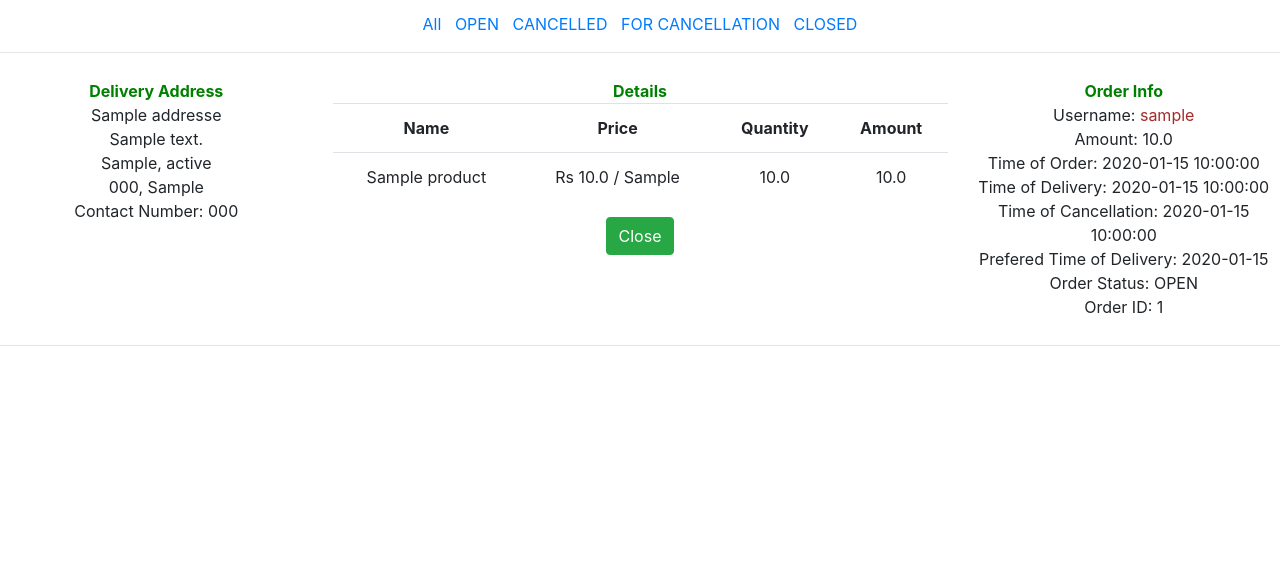
After one commit to blackparis/final, a Flask app: page /admin/orders in a window 1280 px wide. The commit adds this page. Shown: the part 165-751 px from the top of the page. Run offline with Flask 2, Linux system fonts and the light colour scheme; the visitor is signed in with stand-in values (Sample User, id 1); tables that the repository leaves empty hold one stand-in row (values such as "Sample post"); some libraries are stand-ins or nearby versions.

```diff
--- a/application.py
+++ b/application.py
@@ -489,6 +489,65 @@ def newproducts():
             return jsonify({"success": True})
 
     return jsonify({"success": False})
+
+
+def get_admin_orders():
+    allorders = []
+    orders = Order.query.order_by(Order.order_time.desc()).all()
+    for order in orders:
+        products = []
+        transactions = order.transactions
+        for t in transactions:
+            p = Product.query.get(t.product_id)
+            tr = {"name": p.name, "price": p.price, "unit": p.unit, "qty": t.qty, "amount": t.amount}
+            products.append(tr)
+        address = Address.query.get(order.addressID)
+        o = {"order": order, "transactions": products, "address": address}
+        allorders.append(o)
+
+    return allorders
+
+
+@app.route("/admin/orders")
+def admin_orders():
+    if not session.get("admin"):
+        return redirect(url_for('admin_login'))
+
+    orders = get_admin_orders()
+
+    return render_template("admin/orders.html", shopname=envs.SHOPNAME, admin=session["admin"], orders=orders)
+
+
+@app.route("/admin/cancelorder/<int:orderid>")
+def admin_cancel_order(orderid):
+    if not session.get("admin"):
+        return jsonify({"success": False, "message": "Invalid Request"})
+
+    try:
+        oid = int(orderid)
+    except:
+        return jsonify({"success": False, "message": "Invalid Request"})
+
+    order = Order.query.get(oid)
+    if order == None:
+        return jsonify({"success": False, "message": "Invalid Request"})
+
+    if order.status != "FOR CANCELLATION":
+        return jsonify({"success": False, "message": "Invalid Request"})
+
+    cancellation_time = datetime.now()
+    order.status = "CANCELLED"
+    order.prefered_time = None
+    order.delivery_time = None
+    order.cancellation_time = cancellation_time
+    trs = order.transactions
+    for tr in trs:
+        p = Product.query.get(tr.product_id)
+        p.stock += tr.qty
+
+    db.session.commit()
+
+    return jsonify({"success": True})
 
 
 @app.route("/admin/login", methods=["POST", "GET"])
--- a/templates/admin/layout.html
+++ b/templates/admin/layout.html
@@ -24,7 +24,7 @@
                         {% if admin %}
                             <a href="{{ url_for('admin_products') }}">Products</a>&nbsp;&nbsp;
                             <a href="#">Customers</a>&nbsp;&nbsp;
-                            <a href="#">Orders</a>&nbsp;&nbsp;
+                            <a href="{{ url_for('admin_orders') }}">Orders</a>&nbsp;&nbsp;
                             <a href="#">Messages</a>&nbsp;&nbsp;
                         {% endif %}
                     </div>
--- /dev/null
+++ b/templates/admin/orders.html
@@ -0,0 +1,97 @@
+{% extends "admin/layout.html" %}
+
+{% block title %}
+    Homepage
+{% endblock %}
+
+{% block script %}
+    <script src="{{ url_for('static', filename='admin/orders.js') }}"></script>
+{% endblock %}
+
+{% block style %}
+    <style>
+        #allorders {text-align: center; padding: 10px;}
+        #cart_table {width: 100%;}
+    </style>
+{% endblock %}
+
+
+{% block body %}
+<div style="text-align: center;" id="sortstatus">
+    <a id="allorderslink" href="">All</a>&nbsp;&nbsp;
+    <a class="statuslinks" href="" data-status="OPEN">OPEN</a>&nbsp;&nbsp;
+    <a class="statuslinks" href="" data-status="CANCELLED">CANCELLED</a>&nbsp;&nbsp;
+    <a class="statuslinks" href="" data-status="FOR CANCELLATION">FOR CANCELLATION</a>&nbsp;&nbsp;
+    <a class="statuslinks" href="" data-status="CLOSED">CLOSED</a>
+</div>
+<hr>
+<div>
+    {% for order in orders %}
+    <div class="allorders" data-orderstatus="{{order['order'].status}}" id="{{order['order'].id}}">
+        <div class="row" id="allorders">
+            <div class="col-lg-3">
+                <span style="color: green;"><b>Delivery Address</b></span><br>
+                {{ order['address'].name }}<br>
+                {{ order['address'].address }}<br>
+                {{ order['address'].city }}, {{ order['address'].state }}<br>
+                {{ order['address'].pincode }}, {{ order['address'].country }}<br>
+                Contact Number: {{ order['address'].mobile }}
+            </div>
+            <div class="col-lg-6">
+                <span style="color: green;"><b>Details</b></span><br>
+                <table id="cart_table" class="table">
+                    <tr>
+                        <th>Name</th>
+                        <th>Price</th>
+                        <th>Quantity</th>
+                        <th>Amount</th>
+                    </tr>
+                    {% for item in order['transactions'] %}
+                    <tr>
+                        <td>{{ item.name }}</td>
+                        <td>Rs {{ item.price }} / {{ item.unit }}</td>
+                        <td>{{ item.qty }}</td>
+                        <td>{{ item.amount }}</td>
+                    </tr>
+                    {% endfor %}
+                </table>
+                <div>
+                    {% if order['order'].status == "OPEN" %}
+                        <button type="submit" class="btn btn-success" data-orderid="{{ order['order'].id }}">Close</button><br>
+                        <span style="color: red;" id="closenotif_{{ order['order'].id }}"></span>
+                    {% elif order['order'].status == "FOR CANCELLATION" %}
+                        <button type="submit" class="btn btn-danger" data-orderid="{{ order['order'].id }}">Cancel Order</button><br>
+                        <span style="color: red;" id="cancelnotif_{{ order['order'].id }}"></span>
+                    {% endif %}
+                </div>
+            </div>
+            <div class="col-lg-3">
+                <span style="color: green;"><b>Order Info</b></span><br>
+                <div>Username: <span style="color: brown;">{{ order['order'].username }}</span></div>
+                <div>Amount: {{ order['order'].amount }}</div>
+                <div>Time of Order: {{ order['order'].order_time }}</div>
+                <div>
+                    {% if order['order'].delivery_time %}
+                        Time of Delivery: {{ order['order'].delivery_time }}
+                    {% endif %}
+                </div>
+                <div>
+                    {% if order['order'].cancellation_time %}
+                        Time of Cancellation: {{ order['order'].cancellation_time }}
+                    {% endif %}
+                </div>
+                <div>
+                    {% if order['order'].prefered_time %}
+                        Prefered Time of Delivery: {{ order['order'].prefered_time }}
+                    {% endif %}
+                </div>
+
+                <div>Order Status: <span id="status_{{ order['order'].id }}">{{ order['order'].status }}</span></div>
+                <div>Order ID: {{ order['order'].code }}</div>
+            </div>
+        </div>
+        <hr>
+    </div>
+    {% endfor %}
+</div>
+{% endblock %}
```
Also changed, not shown: 1 other file.
